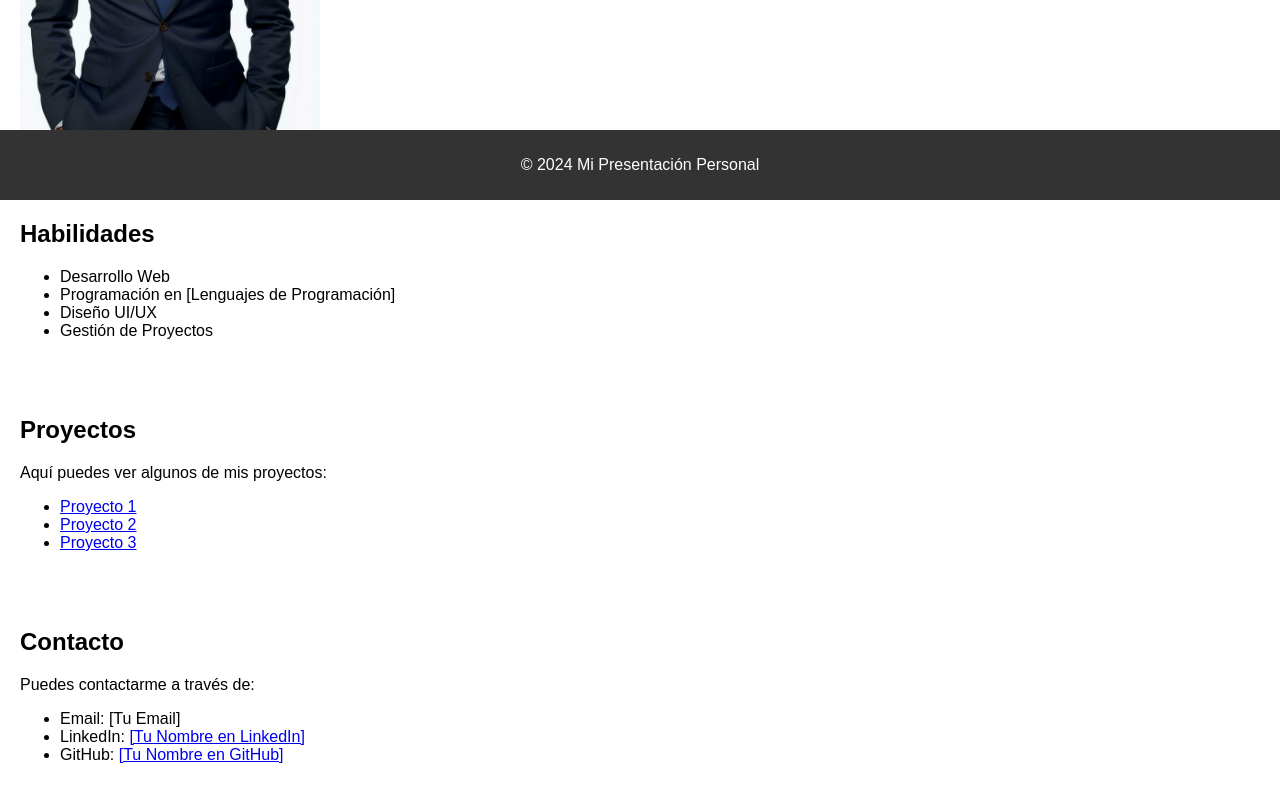
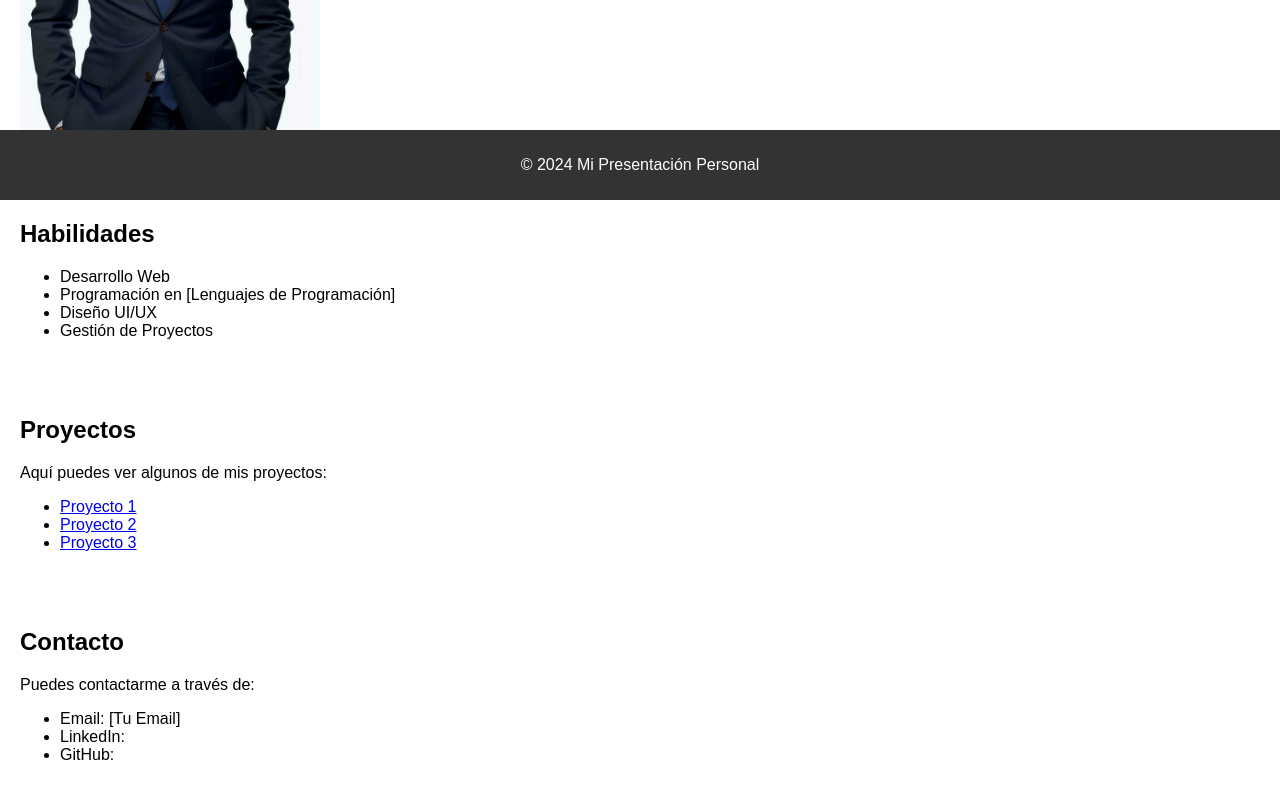
Before and after one commit to Fernandohlpz/entornos-practica-git, a plain HTML site: page index.html in a window 1280 px wide. Shown: the part 600-1400 px from the top of the page. Drawn offline with Linux system fonts and the light colour scheme.

Commit message:
Update index.html

```diff
--- a/index.html
+++ b/index.html
@@ -51,8 +51,8 @@
         <p>Puedes contactarme a través de:</p>
         <ul>
             <li>Email: [Tu Email]</li>
-            <li>LinkedIn: <a href="[URL de tu perfil de LinkedIn]">[Tu Nombre en LinkedIn]</a></li>
-            <li>GitHub: <a href="[URL de tu perfil de GitHub]">[Tu Nombre en GitHub]</a></li>
+            <li>LinkedIn: <a href="linkedin.com"></a></li>
+            <li>GitHub: <a href="github.com"></a></li>
         </ul>
     </section>
 
```
